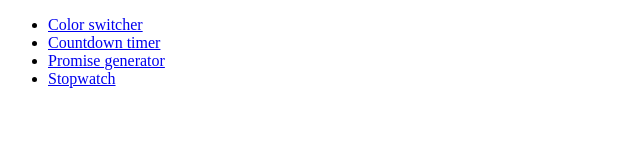
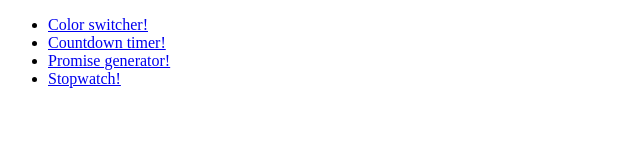
Before and after one commit to MyagkiyBogdan/new-rep, a plain HTML site: page index.html in a window 1280 px wide. Shown: the full height of the page, 0-640 px from the left. Drawn offline with Linux system fonts and the light colour scheme.

Commit message:
Deploying to gh-pages from @ MyagkiyBogdan/new-rep@4a5b7e04b49916df6118353f4769b7c53228ff98 🚀

```diff
--- a/index.html
+++ b/index.html
@@ -1 +1 @@
-<!DOCTYPE html><html lang="en"><head><meta charset="UTF-8"><meta name="viewport" content="width=device-width, initial-scale=1.0"><title>Homework 9</title><link rel="stylesheet" href="/goit-js-hw--09/common.eb6c2b2d.css"></head><body> <ul> <li><a href="/goit-js-hw--09/01-color-switcher.html">Color switcher</a></li> <li><a href="/goit-js-hw--09/02-timer.html">Countdown timer</a></li> <li><a href="/goit-js-hw--09/03-promises.html">Promise generator</a></li> <li><a href="/goit-js-hw--09/04-stopwatch.html">Stopwatch</a></li> </ul> </body></html>
+<!DOCTYPE html><html lang="en"><head><meta charset="UTF-8"><meta name="viewport" content="width=device-width, initial-scale=1.0"><title>Homework 9</title><link rel="stylesheet" href="/goit-js-hw--09/common.eb6c2b2d.css"></head><body> <ul> <li><a href="/goit-js-hw--09/01-color-switcher.html">Color switcher!</a></li> <li><a href="/goit-js-hw--09/02-timer.html">Countdown timer!</a></li> <li><a href="/goit-js-hw--09/03-promises.html">Promise generator!</a></li> <li><a href="/goit-js-hw--09/04-stopwatch.html">Stopwatch!</a></li> </ul> </body></html>
```
